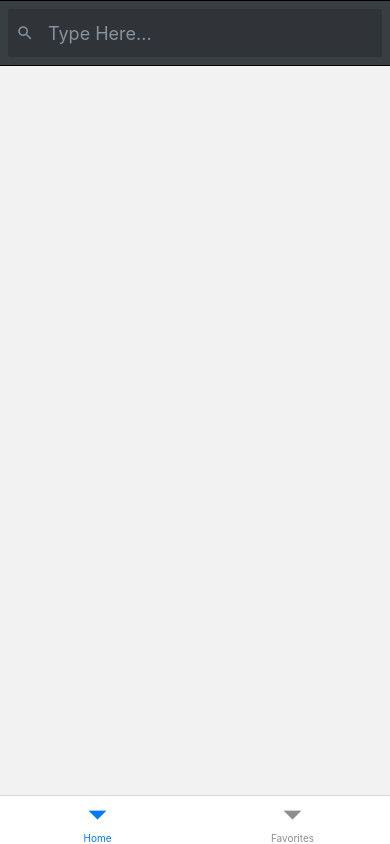
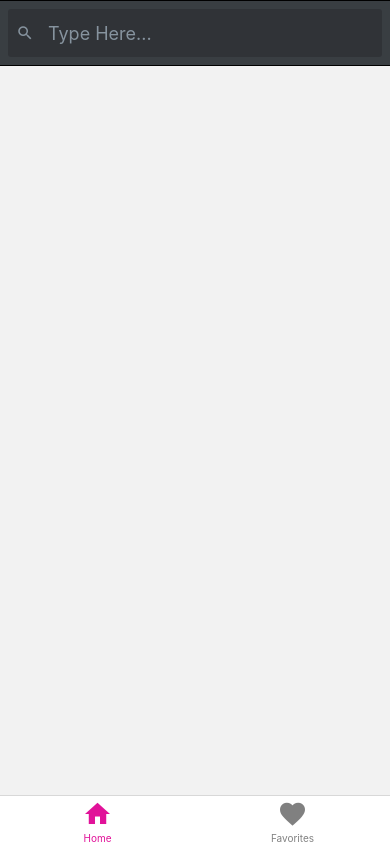
Before and after one commit to shemilhashan/bcProj, a React Native app: screen /Home in a window 390 px wide. Built offline with nearby package versions, Linux system fonts and the light colour scheme.

Commit message:
tab bar icons

```diff
--- a/src/components/movieListItem.tsx
+++ b/src/components/movieListItem.tsx
@@ -18,7 +18,7 @@ const MovieListItem = ({
   };
   const FavoriteButton = () => {
     if (isFavorite) {
-      return <Icon name="favorite" size={30} color="pink" />;
+      return <Icon name="favorite" size={30} color="#E11299" />;
     } else {
       return <Icon name="favorite-border" size={30} color="gray" />;
     }
--- a/src/navigations/index.tsx
+++ b/src/navigations/index.tsx
@@ -3,14 +3,35 @@ import HomeScreen from '../screens/home';
 import FavoritesScreen from '../screens/favorites';
 import {NavigationContainer} from '@react-navigation/native';
 import {createBottomTabNavigator} from '@react-navigation/bottom-tabs';
+import Icon from 'react-native-vector-icons/MaterialIcons';
 const Tab = createBottomTabNavigator();
 function MainNavigation(): JSX.Element {
   return (
     <NavigationContainer>
       <Tab.Navigator
-        screenOptions={{
+        screenOptions={({route}) => ({
           headerShown: false,
-        }}>
+          tabBarIcon: ({focused, color, size}) => {
+            let iconName = 'home';
+
+            if (route.name === 'Home') {
+              iconName = 'home';
+            } else if (route.name === 'Favorites') {
+              iconName = 'favorite';
+            }
+
+            // You can return any component that you like here!
+            return (
+              <Icon
+                name={iconName}
+                size={30}
+                color={focused ? '#E11299' : 'gray'}
+              />
+            );
+          },
+          tabBarActiveTintColor: '#E11299',
+          tabBarInactiveTintColor: 'gray',
+        })}>
         <Tab.Screen name="Home" component={HomeScreen} />
         <Tab.Screen name="Favorites" component={FavoritesScreen} />
       </Tab.Navigator>
```
